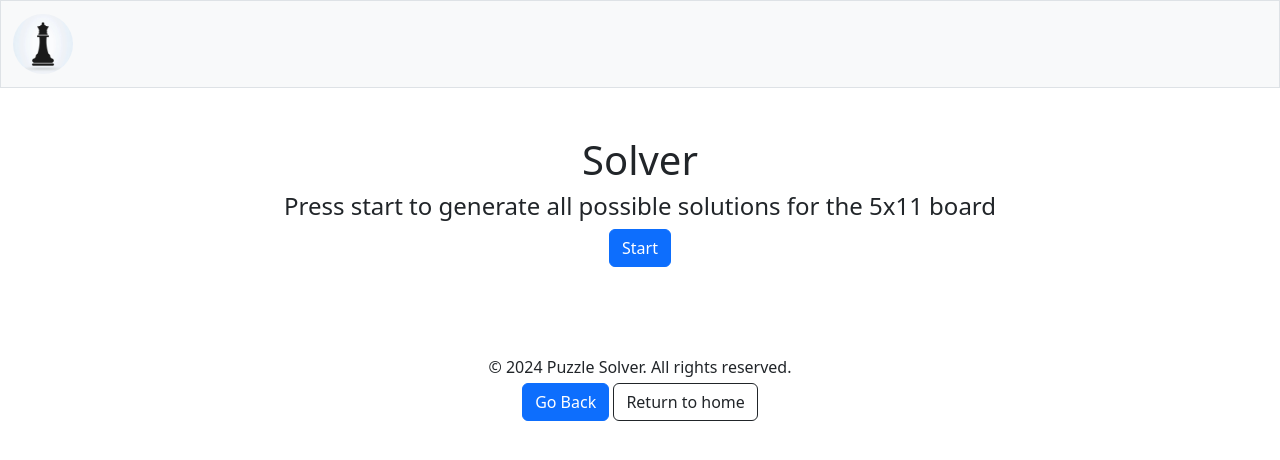
After one commit to Ilan-Goren/ASEProject, a Django app: page /polysphere/generator in a window 1280 px wide. The commit adds this page. Shown: the top 460 px of the page. Run offline with Django 5.2, Linux system fonts and the light colour scheme.

Commit message:
Add Seperate page for generator. Fix back button. Add Seperate folder for solver functions. Change solutions to global variable to allow seperate viewing for seperate solutions, one for partial and on for all solutions.

```diff
--- a/polysphere/matrix_solver.py
+++ b/polysphere/solver_functions/matrix_solver.py
@@ -1,5 +1,7 @@
 import time
-from . import algorithm_x_functions, matrix_transformations, matrix_polyominoes
+
+from . import algorithm_x_functions, matrix_polyominoes
+from . import matrix_transformations
 
 class MatrixSolver:
 
--- a/polysphere/static/polysphere/js/puzzle.js
+++ b/polysphere/static/polysphere/js/puzzle.js
@@ -18,6 +18,8 @@ let intervalID;
 let stopButton = document.getElementById('stop_button');
 let startButton = document.getElementById('start_button');
 let resetButton = document.getElementById('reset_button');
+let see_solutions = document.getElementById('see_sols_button');
+
 let sfs = document.querySelector('.s_f_s');
 let wts = document.querySelector('.w_t_s');
 let selectBoards = document.querySelector('.select_boards');
@@ -160,7 +162,7 @@ cells.forEach(cell => {
                                 SOLVER EVENT LISTENERS
 ******************************************************************************************/
 
-document.getElementById('solverForm').addEventListener('submit', startSolver);
+document.getElementById('startForm').addEventListener('submit', startSolver);
 stopButton.addEventListener('click', stopSolver);
 
 /******************************************************************************************
@@ -306,20 +308,15 @@ function updateSolutions() {
 // Stop solver function
 function stopSolver() {
     clearInterval(intervalID); // Stop the interval
-    stopButton.style.display = 'none'; // Don't show stop button
-    startButton.style.display = 'inline-block'; // Show start button
-    selectBoards.style.display = 'inline-block';
+    startButton.style.display = 'inline-block'; // Hide stop button
+    stopButton.style.display = 'none'; // Hide stop button
 
     fetch('stop_generator', { method: 'POST' })
         .then(response => {
-            if (response.ok) {
-                window.location.reload();
-            } else {
-                console.error('Error stopping generator');
+            if (response.status === 200) {
+                window.location.reload(); // Reload the page if response is 200
+            } else if (response.status === 400) {
+                alert('Error: Bad Request (400)'); // Alert the user if the response status is 400
             }
-        });
+        })
 }
-
-function showLoading() {
-    document.getElementById("loadingOverlay").style.display = "flex";
-}
--- /dev/null
+++ b/polysphere/templates/polysphere/generator.html
@@ -0,0 +1,41 @@
+{% extends 'polysphere/layout.html' %}
+{% block app_name %} Polysphere {% endblock %}
+{% block title %} Generator {% endblock %}
+
+{% block main %}
+
+<style>
+    #stop_button, .s_f_s { display: none; }
+</style>
+
+
+{% if solutions_len %}
+<form action="{% url 'polysphere_solutions' %}" method="post" class="mb-3" onsubmit="showLoading()">
+    {% csrf_token %}
+    <h3 class="mb-3"> There are {{ solutions_len }} generated solutions </h3>
+    <button name="button" value="generatorSolutions" class="btn btn-primary">Go see them</button>
+    <button name="button" value="reset" class="btn btn-danger">Reset</button>
+</form>
+{% else %}
+
+<div class="w_t_s">
+    <h1> Solver </h1>
+    <h4> Press start to generate all possible solutions for the 5x11 board </h4>
+
+    <form id="startForm">
+        <button id="start_button" type="submit" class="btn btn-primary mb-3">Start</button>
+    </form>
+</div>
+
+<div class="s_f_s">
+    <h3 id="sols_found" class="mb-3">Solutions found</h3>
+    <h3 id="solutions_found">0</h3>
+</div>
+
+<div>
+    <button id="stop_button" class="btn btn-danger mb-3">Stop</button>
+</div>
+
+{% endif %}
+
+{% endblock %}
--- a/polysphere/templates/polysphere/home.html
+++ b/polysphere/templates/polysphere/home.html
@@ -23,6 +23,6 @@
 
 <a href="{% url 'polysphere_puzzle' %}" class="mt-3 mb-3 btn btn-success">Go to puzzle</a>
 
-<a href="{% url 'polysphere_solutions' %}" class='btn btn-primary'>Generate all possible solutions</a>
+<a href="{% url 'polysphere_generator' %}" class='btn btn-primary'>Generate all possible solutions</a>
 
 {% endblock %}
--- a/polysphere/urls.py
+++ b/polysphere/urls.py
@@ -14,4 +14,5 @@ urlpatterns = [
     path('/start_generator', views.start_generator, name='start_generator'),
     path('/stop_generator', views.stop_generator, name='stop_generator'),
     path('/solutions', views.polysphere_solutions, name='polysphere_solutions'),
+    path('/generator', views.generator, name='polysphere_generator'),
 ]
--- a/polysphere/views.py
+++ b/polysphere/views.py
@@ -5,92 +5,49 @@ from multiprocessing import Process, Manager
 import json
 from django.http import JsonResponse
 from .Polysphere import Polysphere, get_all_solutions
-from .matrix_solver import MatrixSolver
+from .solver_functions.matrix_solver import MatrixSolver
 
+# Instance of Polysphere class for managing polysphere configurations.
 polysphere = Polysphere()
+
+# Instance of MatrixSolver for solving matrix configurations.
 solver = MatrixSolver()
+
+# Manager from multiprocessing for sharing data across processes.
 manager = Manager()
+
+# Managed list to store solutions, accessible across processes.
 solutions = manager.list()
+
+# Holds the current process instance, set to None initially.
 process = None
+
+selected_boards = []
 
 def home(request):
     return render(request, 'polysphere/home.html')
 
+def generator(request):
+    return render(request, 'polysphere/generator.html', {
+        'solutions_len': len(solutions)
+    })
+
 def puzzle(request):
     if request.method == 'POST':
-        button_pressed = request.POST.get("button")
-        if button_pressed == 'clear_board':
+        button_pressed = request.POST.get("button") # Get button
+        if button_pressed == 'reset_config':
+            # if button pressed is 'reset_config' then call function reset board.
             polysphere.reset_board()
+            # Redirect again to the same page.
         return redirect('polysphere_puzzle')
-    print(polysphere.board)
+
     return render(request, 'polysphere/puzzle.html', {
-        'pieces': polysphere.pieces_left,
-        'board': polysphere.board,
-        'positions' : polysphere.piece_positions,
-        'allSolutions': polysphere.allSolutions,
-        'sol_length': len(polysphere.allSolutions) if polysphere.allSolutions else 0
+        'pieces': polysphere.pieces_left,               # Pass pieces left to keep track of pieces
+        'board': polysphere.board,                      # Pass up to date board
+        'positions' : polysphere.piece_positions,       # Pass pieces positions
+        'allSolutions': polysphere.allSolutions,        # Pass all board solutions if there is any
+        'sol_length': len(polysphere.allSolutions) if polysphere.allSolutions else 0 # pass solutions length
     })
-
-@csrf_exempt
-def place_piece(request):
-    if request.method == 'POST':
-        data = json.loads(request.body)
-
-        pieceKey = data["pieceKey"]
-        posDict = data["occupiedCells"]
-        positionPlace = [(dict['row'], dict['col']) for dict in posDict]
-
-        print(f'Key = {pieceKey}')
-        print(f'positionPlace = {positionPlace}')
-
-        response = polysphere.place_piece(pieceKey, positionPlace)
-        if not response:
-            messages.add_message(request, messages.ERROR, "ERROR", extra_tags='danger')
-    return redirect('polysphere_puzzle')
-
-
-@csrf_exempt
-def remove_piece(request):
-    if request.method == 'POST':
-        data = json.loads(request.body)
-
-        position = data["position"]
-
-        position = tuple(position.values())
-        for key, pos in polysphere.piece_positions.items():
-            for pos_tup in pos:
-                if position == pos_tup:
-                    pieceKey = key
-
-        response = polysphere.remove_piece(pieceKey)
-        if not response:
-            messages.add_message(request, messages.ERROR, "ERROR", extra_tags='danger')
-    return redirect('polysphere_puzzle')
-
-@csrf_exempt
-def rotate_piece(request):
-    if request.method == 'POST':
-        data = json.loads(request.body)
-
-        pieceKey = data["pieceKey"]
-
-        response = polysphere.rotate_piece(pieceKey)
-        if not response:
-            messages.add_message(request, messages.ERROR, "ERROR", extra_tags='danger')
-    return redirect('polysphere_puzzle')
-
-
-@csrf_exempt
-def flip_piece(request):
-    if request.method == 'POST':
-        data = json.loads(request.body)
-
-        pieceKey = data["pieceKey"]
-
-        response = polysphere.flip_piece(pieceKey)
-        if not response:
-            messages.add_message(request, messages.ERROR, "ERROR", extra_tags='danger')
-    return redirect('polysphere_puzzle')
 
 
 def polysphere_solver(request):
@@ -109,40 +66,12 @@ def polysphere_solver(request):
                 messages.add_message(request, messages.ERROR, "Can't find a solution with this these pieces:(", extra_tags='danger')
     return redirect('polysphere_puzzle')
 
-@csrf_exempt
-def get_solution_count(request):
-    return JsonResponse({"length": len(solutions)})
-
-
-@csrf_exempt
-def start_generator(request):
-    global process, solutions
-    if request.method == 'POST':
-        if process and process.is_alive():
-            return JsonResponse({"status": "already running"})
-
-        process = Process(target=get_all_solutions, args=(solutions,))
-        process.start()
-        return JsonResponse({"status": "started"}, status=200)
-
-    return JsonResponse({"error": "Invalid request"}, status=400)
-
-@csrf_exempt
-def stop_generator(request):
-    global process
-    if request.method == 'POST':
-        if process and process.is_alive():
-            process.terminate()
-            process.join()
-            return JsonResponse({"status": "stopped"}, status=200)
-        return JsonResponse({"error": "Solver not running"}, status=400)
-
-    return JsonResponse({"error": "Invalid request"}, status=400)
 
 def polysphere_solutions(request):
     global solutions     # Get global variable solutions
-    selected_boards = [] # initialize empty list for filtering
+    global selected_boards # initialize empty list for filtering
     start = 1            # intialize the start to 1
+    filtered_boards = []
 
     if request.method == 'POST':
         button_pressed = request.POST.get("button") # Get button
@@ -157,19 +86,132 @@ def polysphere_solutions(request):
             else:
                 # If from generator reset the list and return to polysphere home.
                 solutions = manager.list()
-                return redirect('polysphere_home')
+                return redirect('polysphere_generator')
 
         elif button_pressed == 'filter_boards':
             start = int(request.POST.get('start', '1')) # Get start number from page.
             end = int(request.POST.get('end')) + 1      # Get end number from page.
-            selected_boards = solutions[start:end]      # Store selected boards for display
+            filtered_boards = selected_boards[start:end]      # Store selected boards for display
 
         elif button_pressed == 'partialConfig':
-            solutions = polysphere.allSolutions         # Get solutions from class variable
-            selected_boards = solutions                 # store the solutions in selected boards
+            # solutions = polysphere.allSolutions
+            # selected_boards = solutions
+            selected_boards = polysphere.allSolutions
 
-    return render(request, 'polysphere/solutions.html', {
-        'solutions': selected_boards if selected_boards else solutions,
-        'solutions_len' : len(solutions),
-        'start': start
-    })
+        elif button_pressed == 'generatorSolutions':
+            selected_boards = solutions
+
+        return render(request, 'polysphere/solutions.html', {
+            'solutions': filtered_boards if len(filtered_boards) else selected_boards,
+            'solutions_len' : len(selected_boards),
+            'start': start
+        })
+    return redirect('polysphere_home')
+
+##########################################################################################
+#                           SOLUTIONS GENERATOR FUNCTIONS                                #
+##########################################################################################
+
+# Allows requests without CSRF token.
+@csrf_exempt
+def get_solution_count(request):
+    return JsonResponse({"length": len(solutions)})
+
+# Allows requests without CSRF token.
+@csrf_exempt
+def start_generator(request):
+    global process, solutions # Declare process and solutions as global
+    if request.method == 'POST':
+        if process and process.is_alive():
+            # Check if Process exists and is running first before starting
+            return JsonResponse({"status": "already running"})
+
+        process = Process(target=get_all_solutions, args=(solutions,))
+        process.start()
+        return JsonResponse({"status": "started"}, status=200)
+
+    return JsonResponse({"error": "Invalid request"}, status=400)
+
+# Allows requests without CSRF token.
+@csrf_exempt
+def stop_generator(request):
+    global process # Declare process as global
+    if request.method == 'POST':
+        if process and process.is_alive():
+            # Check if Process exists and is running first before terminating
+            process.terminate()
+            process.join()
+            return redirect("polysphere_solutions")
+
+        return JsonResponse({"error": "Solver not running"}, status=400)
+    return JsonResponse({"error": "Invalid request"}, status=400)
+
+##########################################################################################
+#                              PIECES MANIPULATION FUNCTIONS                             #
+##########################################################################################
+
+# Allows requests without CSRF token.
+@csrf_exempt
+def place_piece(request):
+    if request.method == 'POST':
+        data = json.loads(request.body)  # Parse JSON payload.
+
+        # Extract the piece key and cell positions to place the piece.
+        pieceKey = data["pieceKey"]
+        posDict = data["occupiedCells"]
+        positionPlace = [(cell['row'], cell['col']) for cell in posDict]
+
+        print(f'Key = {pieceKey}')
+        print(f'positionPlace = {positionPlace}')
+
+        # Attempt to place the piece and add an error message if unsuccessful.
+        response = polysphere.place_piece(pieceKey, positionPlace)
+        if not response:
+            messages.add_message(request, messages.ERROR, "ERROR", extra_tags='danger')
+    return redirect('polysphere_puzzle')
+
+# Allows requests without CSRF token.
+@csrf_exempt
+def remove_piece(request):
+    if request.method == 'POST':
+        data = json.loads(request.body)  # Parse JSON payload.
+
+        # Identify the piece position to remove.
+        position = tuple(data["position"].values())
+        for key, pos in polysphere.piece_positions.items():
+            if position in pos:
+                pieceKey = key
+
+        # Attempt to remove the piece and show an error message if unsuccessful.
+        response = polysphere.remove_piece(pieceKey)
+        if not response:
+            messages.add_message(request, messages.ERROR, "ERROR", extra_tags='danger')
+    return redirect('polysphere_puzzle')
+
+
+# Allows requests without CSRF token.
+@csrf_exempt
+def rotate_piece(request):
+    if request.method == 'POST':
+        data = json.loads(request.body)  # Parse JSON payload.
+
+        # Rotate the specified piece and add error message if unsuccessful.
+        pieceKey = data["pieceKey"]
+        response = polysphere.rotate_piece(pieceKey)
+        if not response:
+            messages.add_message(request, messages.ERROR, "ERROR", extra_tags='danger')
+    return redirect('polysphere_puzzle')
+
+
+# Allows requests without CSRF token.
+@csrf_exempt
+def flip_piece(request):
+    if request.method == 'POST':
+        data = json.loads(request.body)  # Parse JSON payload.
+
+        # Flip the specified piece and show an error message if unsuccessful.
+        pieceKey = data["pieceKey"]
+        response = polysphere.flip_piece(pieceKey)
+        if not response:
+            messages.add_message(request, messages.ERROR, "ERROR", extra_tags='danger')
+    return redirect('polysphere_puzzle')
--- /dev/null
+++ b/static/js/main.js
@@ -0,0 +1,12 @@
+// function to show loading screen
+function showLoading() {
+    document.getElementById("loadingOverlay").style.display = "flex";
+}
+// Function to go back to the previously visited page
+function goBack() {
+    showLoading();
+    setTimeout(() => {
+        document.getElementById("loadingOverlay").style.display = "none"; // Hide overlay
+        window.history.back(); // Navigate back
+    }, 100);
+}
--- a/templates/layout.html
+++ b/templates/layout.html
@@ -10,6 +10,7 @@
         {% load static %}
         <link href="https://cdn.jsdelivr.net/npm/bootstrap@5.3.3/dist/css/bootstrap.min.css" rel="stylesheet" integrity="sha384-QWTKZyjpPEjISv5WaRU9OFeRpok6YctnYmDr5pNlyT2bRjXh0JMhjY6hW+ALEwIH" crossorigin="anonymous">
         <script src="https://cdn.jsdelivr.net/npm/bootstrap@5.3.3/dist/js/bootstrap.bundle.min.js" integrity="sha384-YvpcrYf0tY3lHB60NNkmXc5s9fDVZLESaAA55NDzOxhy9GkcIdslK1eN7N6jIeHz" crossorigin="anonymous"></script>
+        <script src="{% static '/js/main.js' %}" defer></script>
         {% block links %} {% endblock %}
         <link href="{% static 'icon.jpg' %}" rel="icon">
         <link href="{% static 'css/styles.css' %}" rel="stylesheet">
@@ -30,6 +31,11 @@
             </div>
         </nav>
 
+        <!-- Loading overlay for showing a loading screen -->
+        <div id="loadingOverlay">
+            <h1>Loading, please wait...</h1>
+        </div>
+
         {% if messages %}
         {% for message in messages %}
             <header>
@@ -47,14 +53,9 @@
         <!-- a footer for each page featuring some typical sample text-->
         <footer class="footer text-dark text-center py-4">
                 <p class="mb-1">&copy; 2024 Puzzle Solver. All rights reserved.</p>
-                {% if request.path == '/polysphere/puzzle' or  request.path == '/polysphere/solutions'%}
-                    <a class="btn btn-primary mb-3" href="{% url 'polysphere_home' %}">Go Back</a>
-                    <a class="btn btn-outline-dark mb-3" href="{% url 'home' %}">Return to home</a>
-                {% elif request.path == '/nqueens/puzzle' %}
-                    <a class="btn btn-primary mb-3" href="{% url 'nqueens_home' %}">Go Back</a>
-                    <a class="btn btn-outline-dark mb-3" href="{% url 'home' %}">Return to home</a>
-                {% elif request.path == '/' %}
+                {% if request.path == '/' %}
                 {% else %}
+                <a class="btn btn-primary mb-3" onclick="goBack()">Go Back</a>
                 <a class="btn btn-outline-dark mb-3" href="{% url 'home' %}">Return to home</a>
                 {% endif %}
         </footer>
```
Also changed, not shown: polysphere/Polysphere.py (+6 -8 lines), polysphere/templates/polysphere/puzzle.html (+1 -6 lines), polysphere/templates/polysphere/solutions.html (+6 -33 lines), polysphere/tests/tests_solver.py (renamed from polysphere/tests.py, +3 -1 lines), polysphere/solver_functions/algorithm_x_functions.py (renamed from polysphere/algorithm_x_functions.py), polysphere/solver_functions/matrix_polyominoes.py (renamed from polysphere/matrix_polyominoes.py), polysphere/solver_functions/matrix_transformations.py (renamed from polysphere/matrix_transformations.py).
